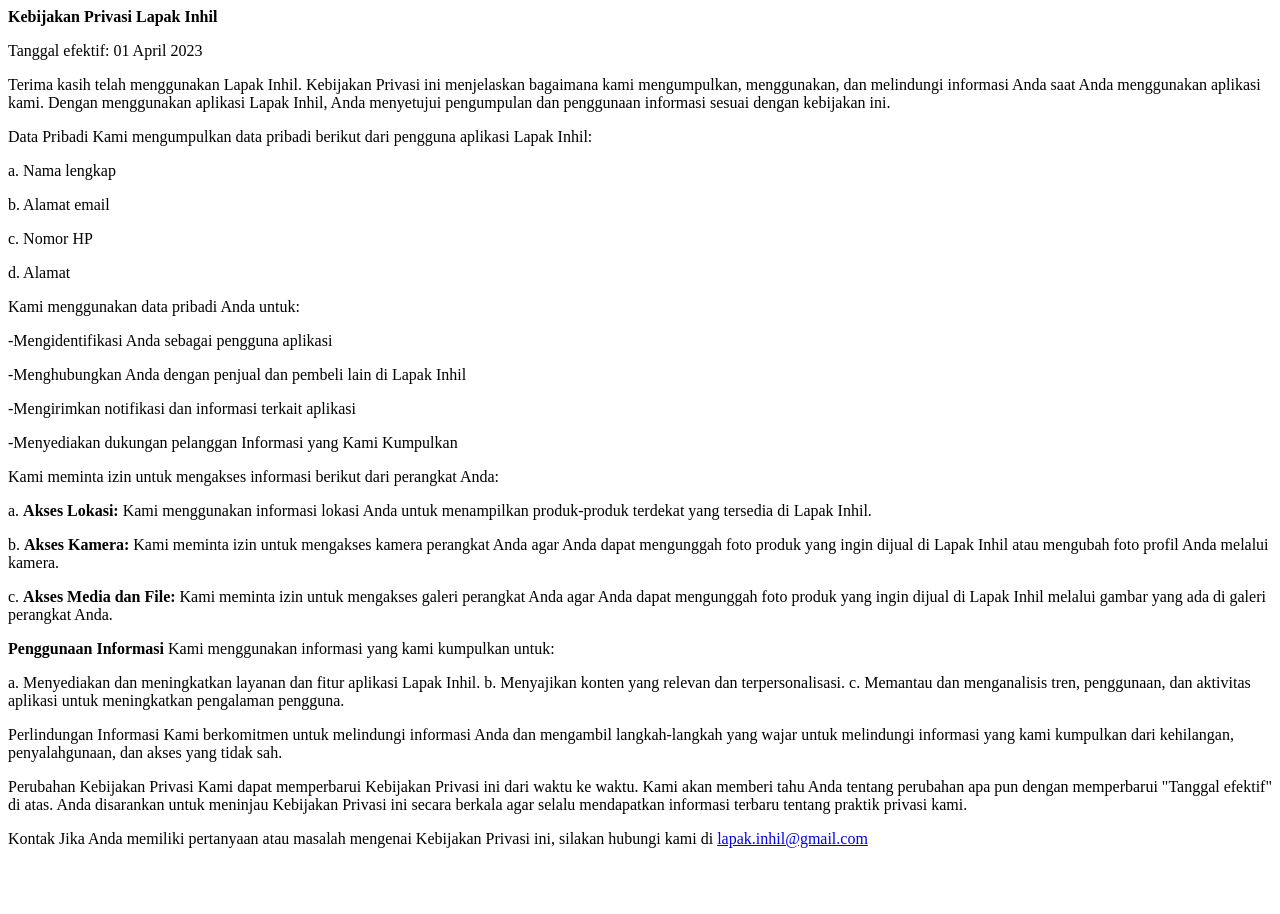
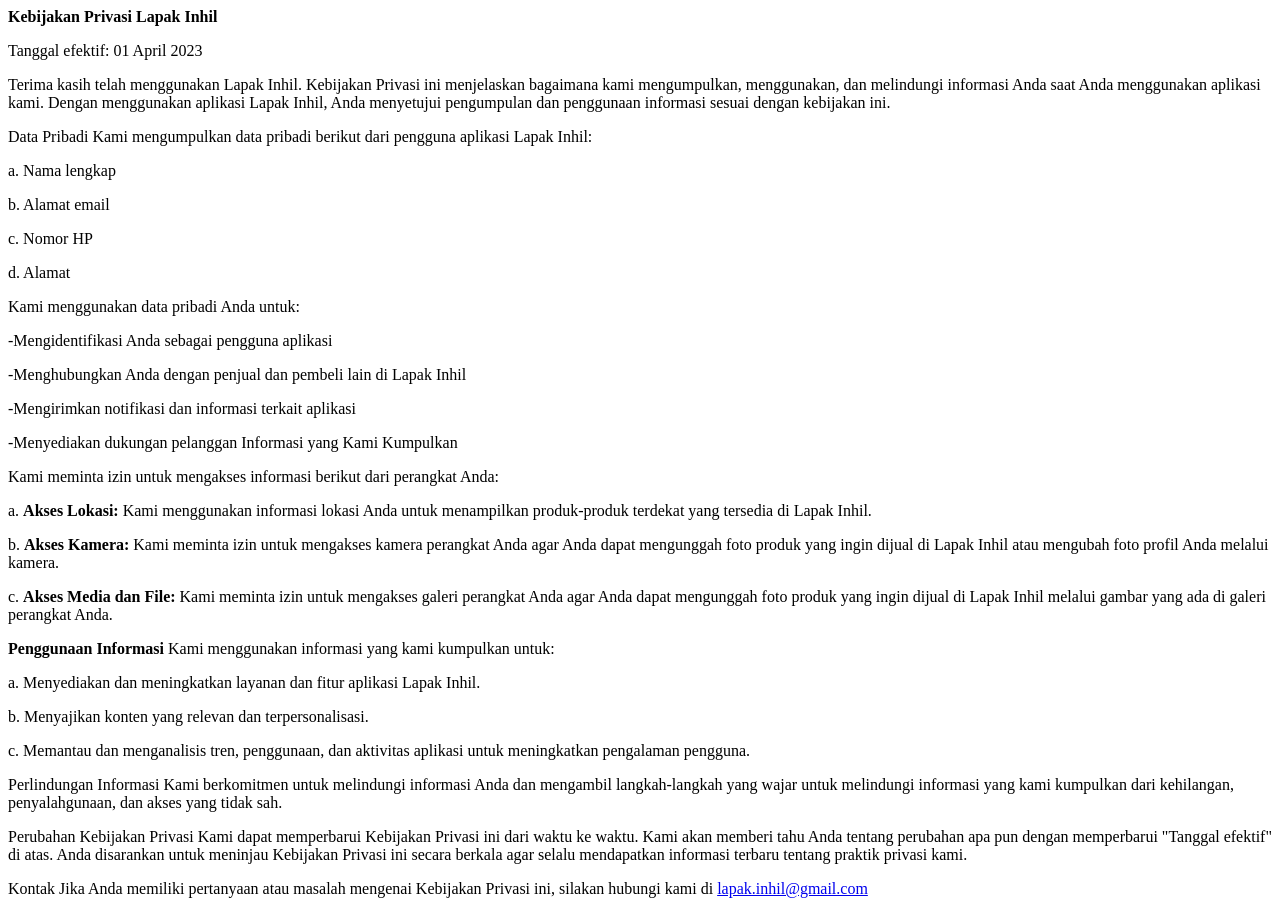
Before and after one commit to inhilstudio/inhilstudio.github.io, a plain HTML site: page index.html in a window 1280 px wide. Before the commit the page ends 864 px from the top, so only its background shows below. Drawn offline with Linux system fonts and the light colour scheme.

Commit message:
Update index.html

```diff
--- a/index.html
+++ b/index.html
@@ -34,7 +34,9 @@
 
 <p><strong>Penggunaan Informasi</strong>&nbsp;Kami menggunakan informasi yang kami kumpulkan untuk:</p>
 
-<p>a. Menyediakan dan meningkatkan layanan dan fitur aplikasi Lapak Inhil. b. Menyajikan konten yang relevan dan terpersonalisasi. c. Memantau dan menganalisis tren, penggunaan, dan aktivitas aplikasi untuk meningkatkan pengalaman pengguna.</p>
+<p>a. Menyediakan dan meningkatkan layanan dan fitur aplikasi Lapak Inhil.</p>
+<p>b. Menyajikan konten yang relevan dan terpersonalisasi.</p>
+<p>c. Memantau dan menganalisis tren, penggunaan, dan aktivitas aplikasi untuk meningkatkan pengalaman pengguna.</p>
 
 <p>Perlindungan Informasi Kami berkomitmen untuk melindungi informasi Anda dan mengambil langkah-langkah yang wajar untuk melindungi informasi yang kami kumpulkan dari kehilangan, penyalahgunaan, dan akses yang tidak sah.</p>
 
```
